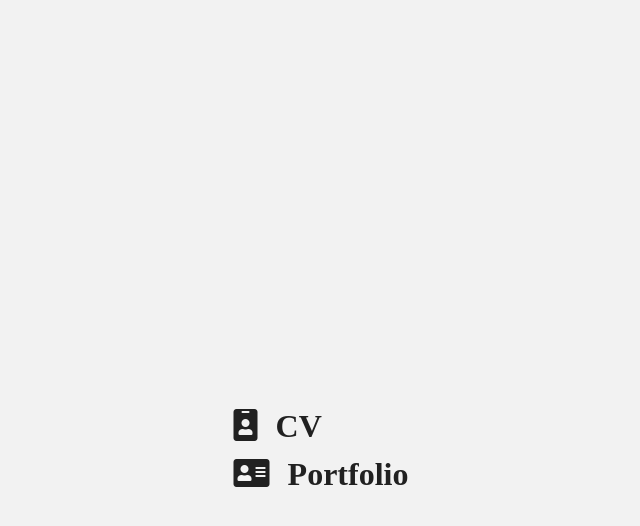
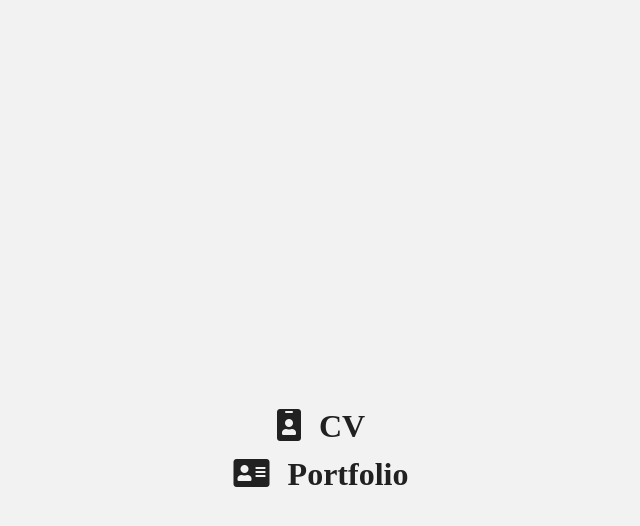
Before and after one commit to kwangsooshin/kwangsooshin.github.io, a Jekyll site: the page built from _resume/index.html, in a window 1280 px wide. Shown: the top 526 px of the page, without its empty margins (319-959 px from the left). Built offline with Jekyll 4.4.1, drawn with Linux system fonts in a browser that asks for light colours; nearby versions of some CDN libraries; some web fonts are replaced.

Commit message:
Update main.css

```diff
--- a/static/css/main.css
+++ b/static/css/main.css
@@ -20,7 +20,6 @@ body {
 }
 
 .item {
-  max-width: 50%;
   text-align: center;
 }
 
@@ -36,4 +35,5 @@ i.fab {
 .resume {
   font-size: 32px;
   word-spacing: 10px;
+  text-align: center;
 }
```
